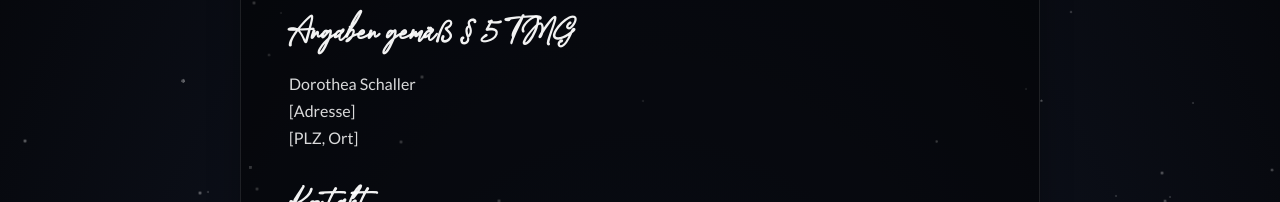
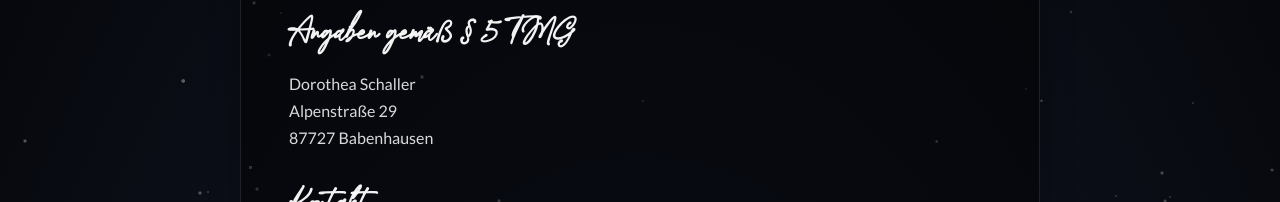
Before and after one commit to baenecke-it/adventstrasse, a SvelteKit app: page /impressum in a window 1280 px wide. Shown: the part 179-381 px from the top of the page. Built offline with nearby package versions, Linux system fonts and the light colour scheme.

Commit message:
Inserted Adress into Impressum

```diff
--- a/src/routes/impressum/+page.svelte
+++ b/src/routes/impressum/+page.svelte
@@ -10,8 +10,8 @@
     		<h2>Angaben gemäß § 5 TMG</h2>
     		<p>
     			Dorothea Schaller<br />
-    			[Adresse]<br />
-    			[PLZ, Ort]
+    			Alpenstraße 29<br />
+       87727 Babenhausen
     		</p>
     	</section>
 
```
